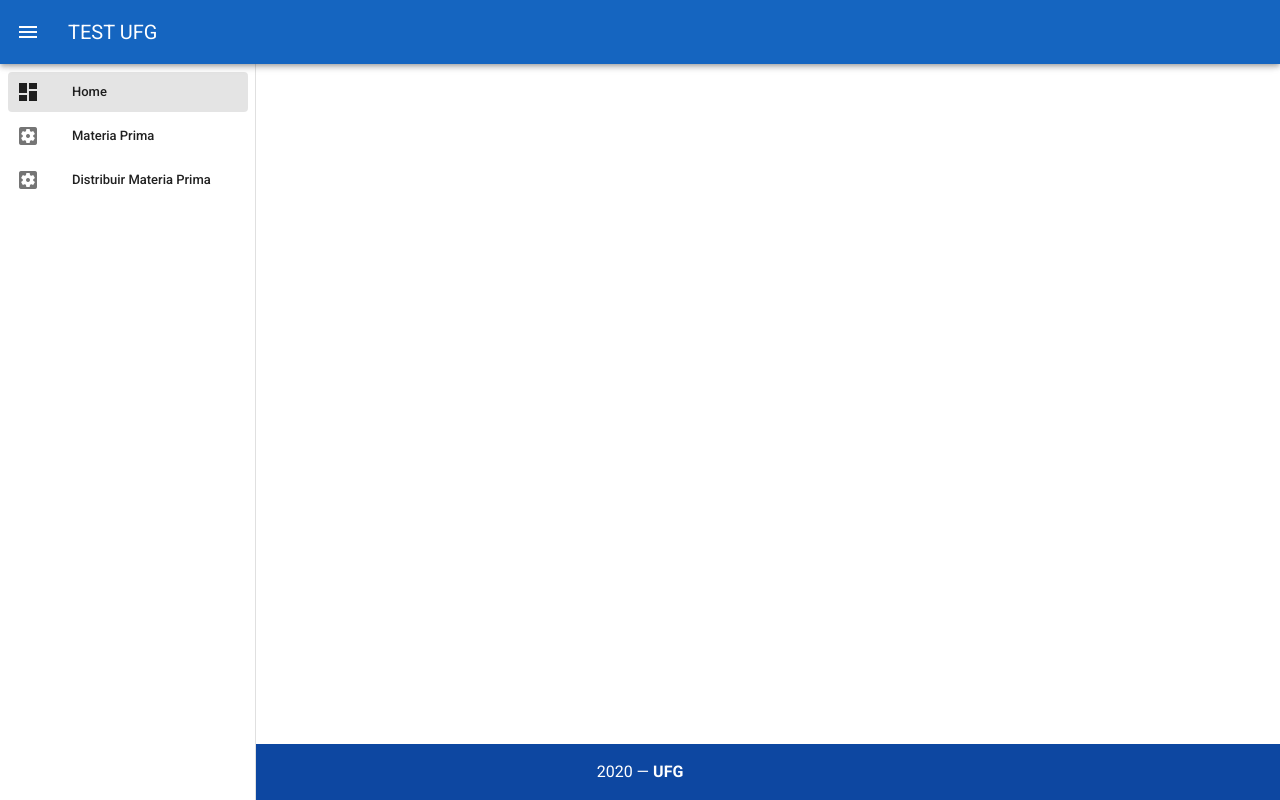
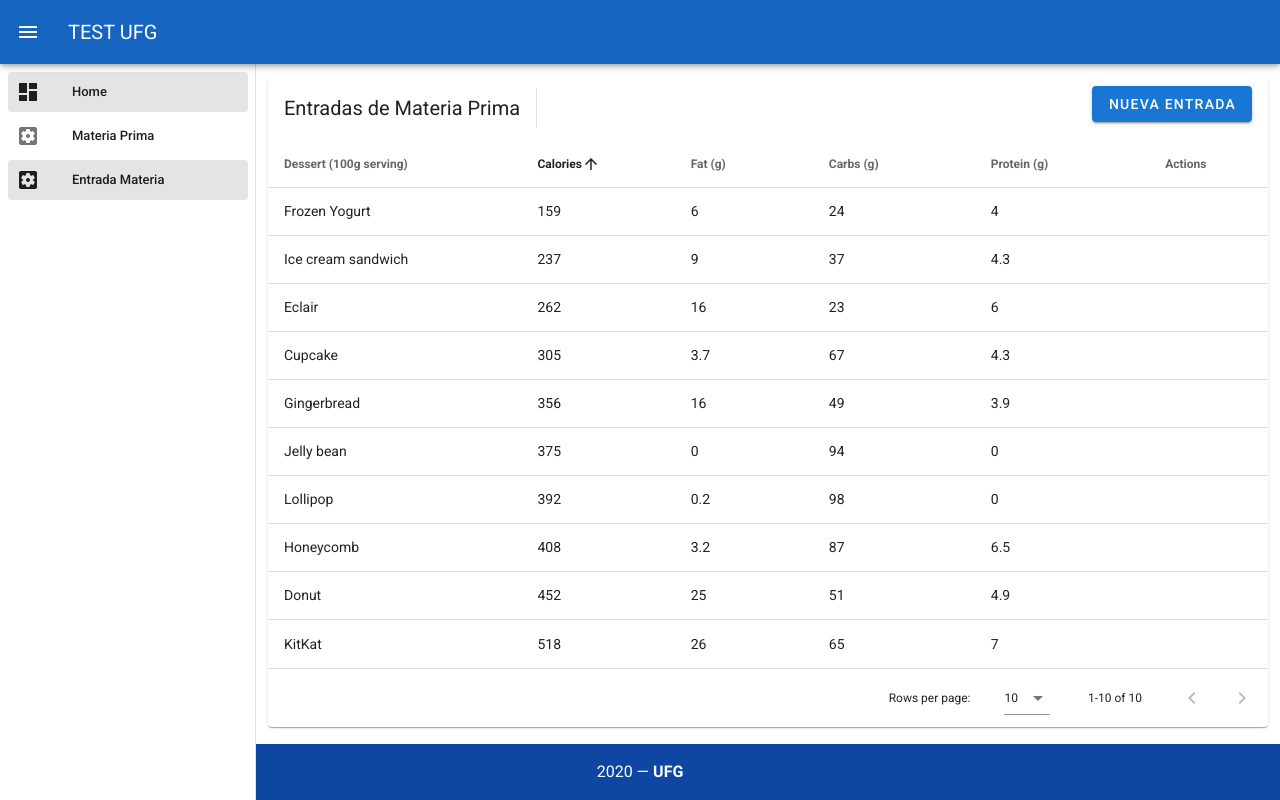
Before and after one commit to BalmoreRamirez/PanaderiaElBuenGusto_F, a Vue app: page /entradaMatPrima in a window 1280 px wide. Built offline with nearby package versions, Linux system fonts and the light colour scheme.

Commit message:
new form raw material input

```diff
--- a/src/App.vue
+++ b/src/App.vue
@@ -20,13 +20,13 @@
             <v-list-item-title>Materia Prima</v-list-item-title>
           </v-list-item-content>
         </v-list-item>
-        <v-list-item :to="{name:'materiaPrima'}">
+        <v-list-item :to="{name:'entradaMatPrima'}">
           <v-list-item-icon>
             <v-icon>settings_applications</v-icon>
           </v-list-item-icon>
 
           <v-list-item-content>
-            <v-list-item-title>Distribuir Materia Prima</v-list-item-title>
+            <v-list-item-title>Entrada Materia</v-list-item-title>
           </v-list-item-content>
         </v-list-item>
       </v-list>
--- /dev/null
+++ b/src/components/EntradaMatPrima.vue
@@ -0,0 +1,220 @@
+<template>
+  <v-layout>
+    <v-flex>
+      <v-data-table
+          :headers="headers"
+          :items="desserts"
+          sort-by="calories"
+          class="elevation-1"
+      >
+        <template v-slot:top>
+          <v-toolbar flat color="white">
+            <v-toolbar-title>Entradas de Materia Prima</v-toolbar-title>
+            <v-divider
+                class="mx-4"
+                inset
+                vertical
+            ></v-divider>
+            <v-spacer></v-spacer>
+            <v-dialog v-model="dialog" max-width="500px">
+              <template v-slot:activator="{ on, attrs }">
+                <v-btn
+                    color="primary"
+                    dark
+                    class="mb-2"
+                    v-bind="attrs"
+                    v-on="on"
+                >Nueva entrada
+                </v-btn>
+              </template>
+              <v-card>
+                <v-card-title>
+                  <span class="headline">{{ formTitle }}</span>
+                </v-card-title>
+
+                <v-card-text>
+                  <v-form>
+                    <v-container>
+                      <v-row>
+                        <v-col cols="12" sm="6">
+                          <v-text-field
+                              label="Proveedor*">
+                          </v-text-field>
+                        </v-col>
+                        <v-col cols="12" sm="6">
+                          <v-text-field
+                              label="Producto*"
+                          ></v-text-field>
+                        </v-col>
+                        <v-col cols="12" sm="6">
+                          <v-text-field  label="Cantidad Total*"></v-text-field>
+                        </v-col>
+                        <v-col cols="12" sm="6">
+                          <v-text-field
+                              label="Desperdicio*"
+                              counter=30
+                              >
+                          </v-text-field>
+                        </v-col>
+                        <v-col cols="12" sm="6">
+                              <v-text-field
+                              label="Desperdicio*"
+                              counter=30
+                              >
+                          </v-text-field>
+                        </v-col>
+                        <v-col cols="12" sm="6">
+                          <v-select
+                              label="Unidad Medida"
+                              :rules="[(v) => !!v || 'unidad es requerido']"
+                              required
+                          >
+                          </v-select>
+                        </v-col>
+                        <v-col cols="12" sm="6">
+                          <v-select
+                              label="Precio Uni"
+                              :rules="[(v) => !!v || 'proveedor es requerido']"
+                              required
+                          >
+                          </v-select>
+                        </v-col>
+
+
+                      </v-row>
+                    </v-container>
+                  </v-form>
+                </v-card-text>
+
+                <v-card-actions>
+                  <v-spacer></v-spacer>
+                  <v-btn color="blue darken-1" >Cancel</v-btn>
+                  <v-btn color="blue darken-1" >Save</v-btn>
+                </v-card-actions>
+              </v-card>
+            </v-dialog>
+          </v-toolbar>
+        </template>
+
+        <template v-slot:no-data>
+          <v-btn color="primary" @click="initialize">Reset</v-btn>
+        </template>
+      </v-data-table>
+    </v-flex>
+  </v-layout>
+</template>
+
+<script>
+export default {
+  name: "EntradaMatPrima",
+  data () {
+ return{
+     dialog: false,
+      headers: [
+        {
+          text: 'Dessert (100g serving)',
+          align: 'start',
+          sortable: false,
+          value: 'name',
+        },
+        { text: 'Calories', value: 'calories' },
+        { text: 'Fat (g)', value: 'fat' },
+        { text: 'Carbs (g)', value: 'carbs' },
+        { text: 'Protein (g)', value: 'protein' },
+        { text: 'Actions', value: 'actions', sortable: false },
+      ],
+      desserts: [],
+
+ }
+  },
+   computed: {
+      formTitle () {
+        return this.editedIndex === -1 ? 'New Item' : 'Edit Item'
+      },
+    },
+      created () {
+      this.initialize()
+    },
+    methods: {
+      initialize () {
+        this.desserts = [
+          {
+            name: 'Frozen Yogurt',
+            calories: 159,
+            fat: 6.0,
+            carbs: 24,
+            protein: 4.0,
+          },
+          {
+            name: 'Ice cream sandwich',
+            calories: 237,
+            fat: 9.0,
+            carbs: 37,
+            protein: 4.3,
+          },
+          {
+            name: 'Eclair',
+            calories: 262,
+            fat: 16.0,
+            carbs: 23,
+            protein: 6.0,
+          },
+          {
+            name: 'Cupcake',
+            calories: 305,
+            fat: 3.7,
+            carbs: 67,
+            protein: 4.3,
+          },
+          {
+            name: 'Gingerbread',
+            calories: 356,
+            fat: 16.0,
+            carbs: 49,
+            protein: 3.9,
+          },
+          {
+            name: 'Jelly bean',
+            calories: 375,
+            fat: 0.0,
+            carbs: 94,
+            protein: 0.0,
+          },
+          {
+            name: 'Lollipop',
+            calories: 392,
+            fat: 0.2,
+            carbs: 98,
+            protein: 0,
+          },
+          {
+            name: 'Honeycomb',
+            calories: 408,
+            fat: 3.2,
+            carbs: 87,
+            protein: 6.5,
+          },
+          {
+            name: 'Donut',
+            calories: 452,
+            fat: 25.0,
+            carbs: 51,
+            protein: 4.9,
+          },
+          {
+            name: 'KitKat',
+            calories: 518,
+            fat: 26.0,
+            carbs: 65,
+            protein: 7,
+          },
+        ]
+      },
+
+    }}
+
+</script>
+
+<style scoped>
+
+</style>
--- a/src/router/index.js
+++ b/src/router/index.js
@@ -3,6 +3,7 @@ import VueRouter from 'vue-router'
 import Home from '../views/Home.vue'
 import MateriaPrima from '../components/MateriaPrima.vue'
 import ConfigProduct from "@/components/ConfigProduct";
+import EntradaMatPrima from "@/components/EntradaMatPrima";
 
 Vue.use(VueRouter)
 
@@ -23,6 +24,11 @@ const routes = [
         component: ConfigProduct
     },
     {
+        path: '/entradaMatPrima',
+        name: 'entradaMatPrima',
+        component: EntradaMatPrima
+    },
+    {
         path: '/about',
         name: 'About',
         // route level code-splitting
```
